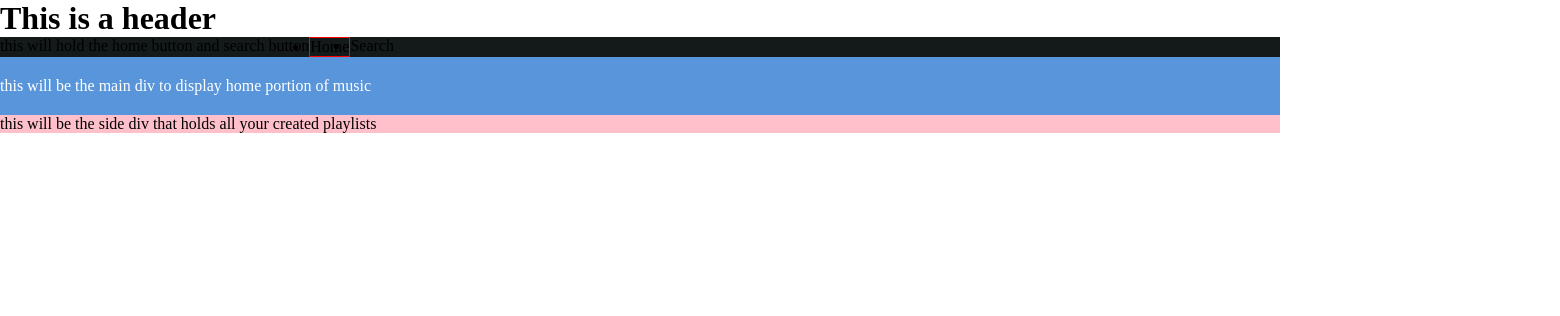
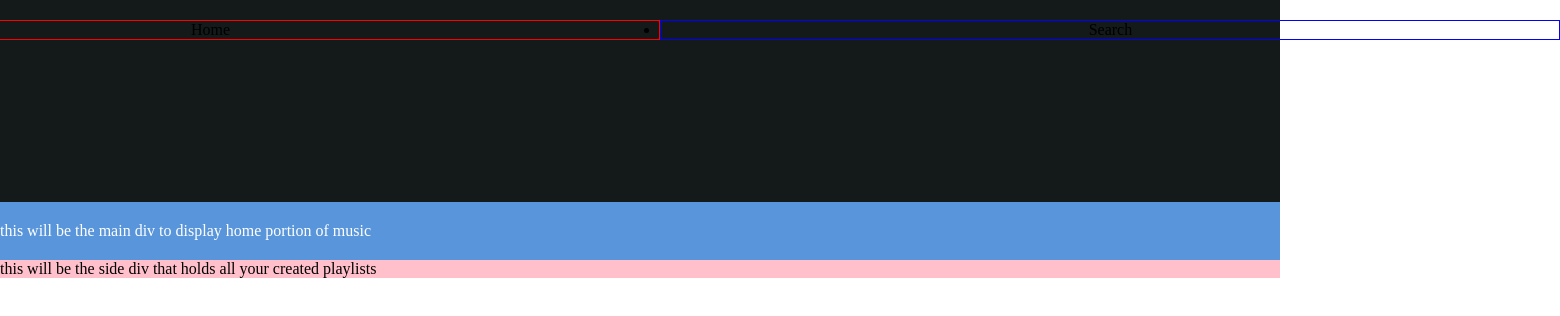
Before and after one commit to yasminaguilarx/mvp_project, a website: page public/index.html in a window 1280 px wide. Shown: the whole page, 1560 px wide, since content can reach past the window. Drawn offline with Linux system fonts and the light colour scheme.

Commit message:
styling changes

```diff
--- a/public/index.html
+++ b/public/index.html
@@ -8,7 +8,6 @@
     <script defer src="./app.js"></script>
   </head>
   <body>
-    <h1>This is a header</h1>
     <div id="btndiv">
       <p>this will hold the home button and search button</p>
       <ul>
--- a/public/main.css
+++ b/public/main.css
@@ -7,12 +7,23 @@
 #btndiv {
   background-color: #141919;
   display: flex;
+  justify-content: center;
+  padding: 20px 0;
   vertical-align: baseline;
 }
 
 #homebtn {
   display: flex;
   border: 1px solid red;
+  justify-content: space-around;
+  width: 900px;
+}
+
+#searchbtn {
+  display: flex;
+  border: 1px solid blue;
+  justify-content: space-around;
+  width: 900px;
 }
 
 #mainDisplay {
```
